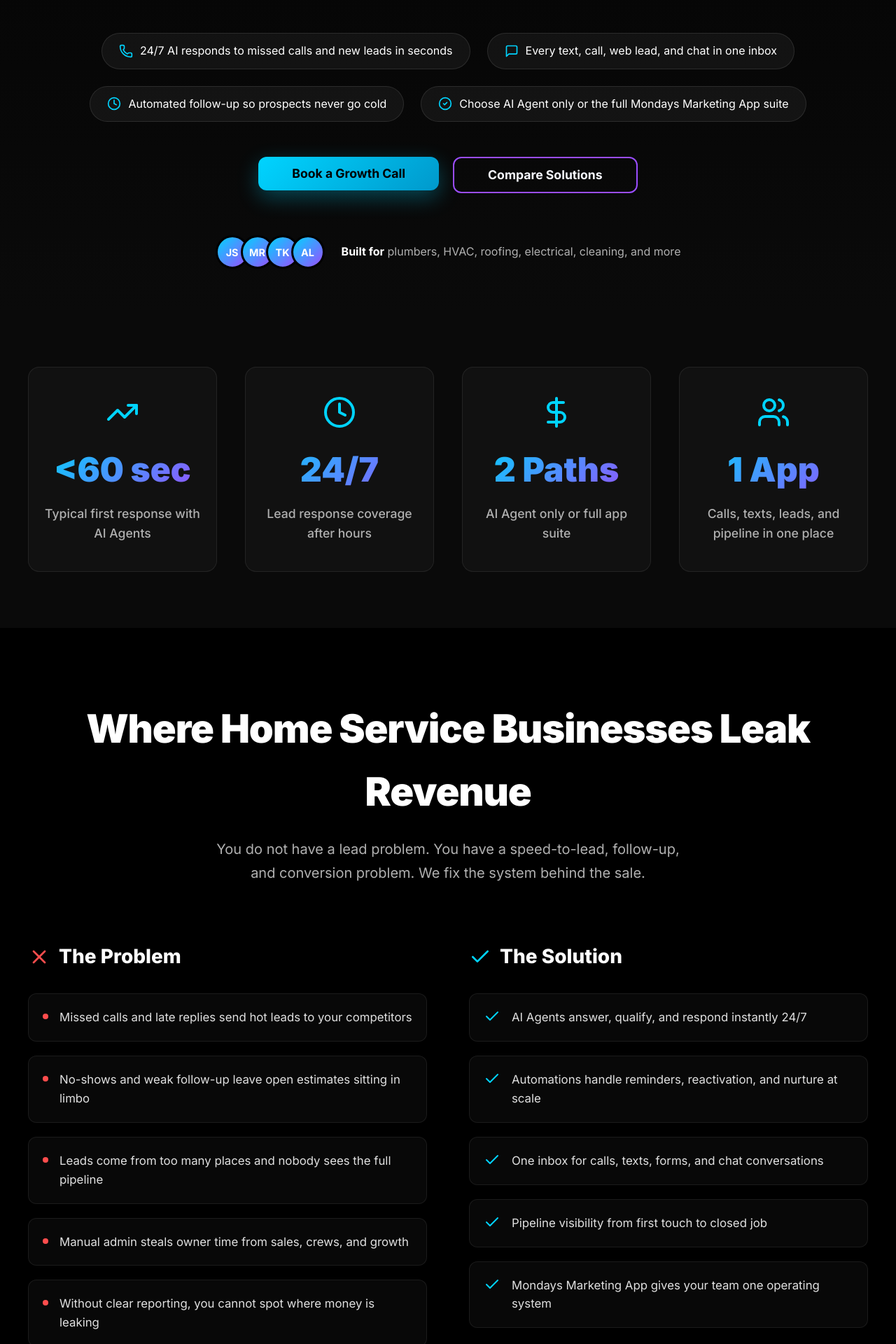
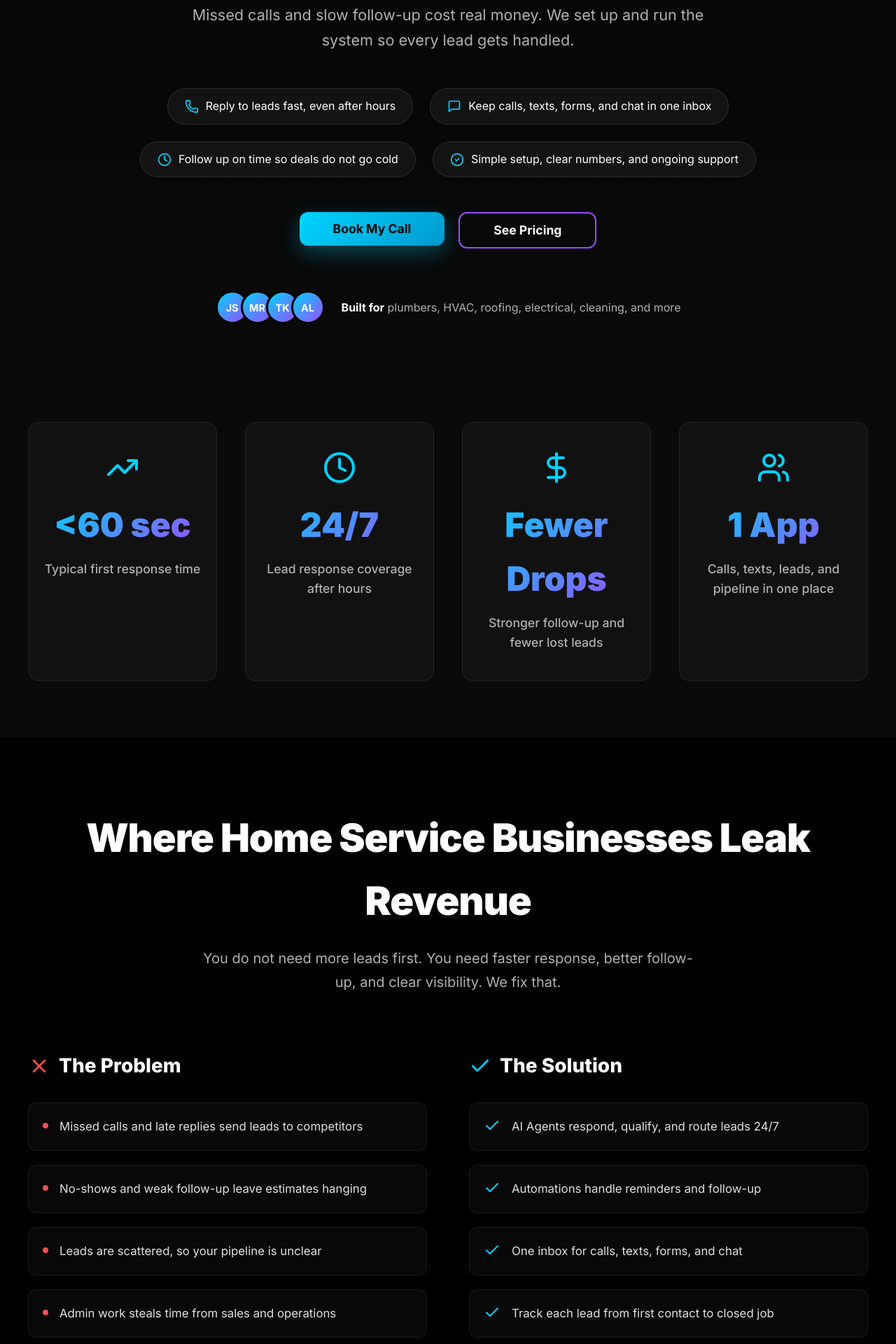
Before and after one commit to JeremyOHL/ai-employees-site, a React (Create React App) app: page / in a window 1280 px wide. Shown: the part 720-2640 px from the top of the page at 70% size. Built offline with nearby package versions, Linux system fonts and the light colour scheme.

Commit message:
tightened up wording and offers

```diff
--- a/src/components/CTA.jsx
+++ b/src/components/CTA.jsx
@@ -20,27 +20,27 @@ const CTA = () => {
               Ready to stop losing leads and booked jobs?
             </h2>
             <p className="cta-subtitle">
-              Book a strategy call and we will map where revenue is leaking, then recommend either AI Agent Essentials or the full Mondays Marketing App suite.
+              Book a strategy call. We will show you exactly where leads are slipping and what to fix first.
             </p>
 
             <div className="cta-benefits">
               <div className="cta-benefit">
                 <CheckCircle2 className="benefit-icon" />
-                <span>Recover missed calls and inquiries with 24/7 AI response</span>
+                <span>Recover missed calls and online inquiries</span>
               </div>
               <div className="cta-benefit">
                 <CheckCircle2 className="benefit-icon" />
-                <span>Improve follow-up, close rate, and customer communication</span>
+                <span>Improve follow-up and close rate</span>
               </div>
               <div className="cta-benefit">
                 <CheckCircle2 className="benefit-icon" />
-                <span>Choose AI Agent only or your full Mondays Marketing App suite</span>
+                <span>Get a clear rollout plan your team can run</span>
               </div>
             </div>
 
             <div className="cta-buttons">
               <Button size="lg" className="cta-primary-button" onClick={scrollToForm}>
-                Book Your Strategy Call
+                Get My Plan
                 <ArrowRight className="button-icon" />
               </Button>
               <Button
@@ -49,12 +49,12 @@ const CTA = () => {
                 className="cta-secondary-button"
                 onClick={scrollToPricing}
               >
-                View Pricing
+                See Plans
               </Button>
             </div>
 
             <p className="cta-guarantee">
-              Built for home service owners who want fewer dropped leads and more predictable revenue.
+              Built for owners who want steady lead flow and predictable revenue.
             </p>
           </div>
 
--- a/src/components/Features.jsx
+++ b/src/components/Features.jsx
@@ -6,32 +6,32 @@ const Features = () => {
     {
       icon: <LayoutDashboard />,
       title: 'AI Missed-Call Recovery',
-      description: 'When you miss a call, your AI Agent follows up instantly by text so leads do not move on.'
+      description: 'When you miss a call, AI texts back right away so the lead stays warm.'
     },
     {
       icon: <Wand2 />,
       title: 'AI Qualification & Booking',
-      description: 'AI Agents ask the right questions, pre-qualify prospects, and route serious opportunities to booking.'
+      description: 'AI asks key questions, pre-qualifies prospects, and sends real buyers to booking.'
     },
     {
       icon: <Megaphone />,
       title: 'Lead Reactivation Campaigns',
-      description: 'Turn old estimates and past leads into booked jobs with automated text and email reactivation.'
+      description: 'Re-engage old estimates with automated text and email follow-up.'
     },
     {
       icon: <Calendar />,
       title: 'Calendar + No-Show Prevention',
-      description: 'Self-booking with reminders and confirmations to reduce drop-off before the job.'
+      description: 'Use reminders and confirmations to cut no-shows.'
     },
     {
       icon: <BarChart3 />,
       title: 'Pipeline & Revenue Visibility',
-      description: 'Track every lead from first contact to close so you can see where deals stall and fix it fast.'
+      description: 'See where jobs stall and fix it quickly.'
     },
     {
       icon: <Headset />,
       title: 'All-In-One Mondays Marketing App',
-      description: 'Full business suite with CRM, communications, automations, marketing, and reporting in one place.'
+      description: 'CRM, communication, automation, and reporting in one app.'
     }
   ];
 
@@ -41,7 +41,7 @@ const Features = () => {
         <div className="section-header">
           <h2 className="section-title">Your Systems Do the Heavy Lifting</h2>
           <p className="section-subtitle">
-            Start with AI Agents or run your entire operation inside the Mondays Marketing App. Either way, every lead gets handled.
+            We help you fix lead response first, then scale with one system your team can actually use.
           </p>
         </div>
 
--- a/src/components/Hero.jsx
+++ b/src/components/Hero.jsx
@@ -1,6 +1,6 @@
 import React from 'react';
 import { Button } from './ui/button';
-import { Phone, MessageSquare, Mail, Clock, CheckCircle2 } from 'lucide-react';
+import { Phone, MessageSquare, Clock, CheckCircle2 } from 'lucide-react';
 import LogoLink from './LogoLink';
 
 const Hero = () => {
@@ -23,31 +23,31 @@ const Hero = () => {
         {/* Hero Content */}
         <div className="hero-content">
           <h1 className="hero-title">
-            Stop losing leads after hours.
-            <span className="highlight-text"> AI Agents and the Mondays Marketing App for home services.</span>
+            Turn missed leads into booked jobs.
+            <span className="highlight-text"> We help home service owners reply faster, follow up every time, and win more jobs.</span>
           </h1>
 
           <p className="hero-subtitle">
-            If missed calls, slow follow-up, and scattered tools are costing you jobs, we fix it. Choose AI Agent Essentials or run your whole growth engine in one app.
+            Missed calls and slow follow-up cost real money. We set up and run the system so every lead gets handled.
           </p>
 
           {/* Key Benefits */}
           <div className="hero-benefits">
             <div className="benefit-item">
               <Phone className="benefit-icon" />
-              <span>24/7 AI responds to missed calls and new leads in seconds</span>
+              <span>Reply to leads fast, even after hours</span>
             </div>
             <div className="benefit-item">
               <MessageSquare className="benefit-icon" />
-              <span>Every text, call, web lead, and chat in one inbox</span>
+              <span>Keep calls, texts, forms, and chat in one inbox</span>
             </div>
             <div className="benefit-item">
               <Clock className="benefit-icon" />
-              <span>Automated follow-up so prospects never go cold</span>
+              <span>Follow up on time so deals do not go cold</span>
             </div>
             <div className="benefit-item">
               <CheckCircle2 className="benefit-icon" />
-              <span>Choose AI Agent only or the full Mondays Marketing App suite</span>
+              <span>Simple setup, clear numbers, and ongoing support</span>
             </div>
           </div>
 
@@ -58,7 +58,7 @@ const Hero = () => {
               className="cta-primary"
               onClick={scrollToForm}
             >
-              Book a Growth Call
+              Book My Call
             </Button>
             <Button
               size="lg"
@@ -66,7 +66,7 @@ const Hero = () => {
               className="cta-secondary"
               onClick={scrollToPricing}
             >
-              Compare Solutions
+              See Pricing
             </Button>
           </div>
 
--- a/src/components/Problem.jsx
+++ b/src/components/Problem.jsx
@@ -3,19 +3,19 @@ import { X, Check } from 'lucide-react';
 
 const Problem = () => {
   const problems = [
-    'Missed calls and late replies send hot leads to your competitors',
-    'No-shows and weak follow-up leave open estimates sitting in limbo',
-    'Leads come from too many places and nobody sees the full pipeline',
-    'Manual admin steals owner time from sales, crews, and growth',
-    'Without clear reporting, you cannot spot where money is leaking'
+    'Missed calls and late replies send leads to competitors',
+    'No-shows and weak follow-up leave estimates hanging',
+    'Leads are scattered, so your pipeline is unclear',
+    'Admin work steals time from sales and operations',
+    'Without clear numbers, money leaks go unseen'
   ];
 
   const solutions = [
-    'AI Agents answer, qualify, and respond instantly 24/7',
-    'Automations handle reminders, reactivation, and nurture at scale',
-    'One inbox for calls, texts, forms, and chat conversations',
-    'Pipeline visibility from first touch to closed job',
-    'Mondays Marketing App gives your team one operating system'
+    'AI Agents respond, qualify, and route leads 24/7',
+    'Automations handle reminders and follow-up',
+    'One inbox for calls, texts, forms, and chat',
+    'Track each lead from first contact to closed job',
+    'Run your team from one clear system'
   ];
 
   return (
@@ -24,7 +24,7 @@ const Problem = () => {
         <div className="section-header">
           <h2 className="section-title">Where Home Service Businesses Leak Revenue</h2>
           <p className="section-subtitle">
-            You do not have a lead problem. You have a speed-to-lead, follow-up, and conversion problem. We fix the system behind the sale.
+            You do not need more leads first. You need faster response, better follow-up, and clear visibility. We fix that.
           </p>
         </div>
 
@@ -64,8 +64,8 @@ const Problem = () => {
               ))}
             </div>
             <div className="solution-stat">
-              <span className="stat-number">2 Offers</span>
-              <span className="stat-text">AI Agent Essentials or full Mondays Marketing App suite</span>
+              <span className="stat-number">Done-For-You</span>
+              <span className="stat-text">Setup, execution, and support from one team</span>
             </div>
           </div>
         </div>
--- a/src/components/Stats.jsx
+++ b/src/components/Stats.jsx
@@ -6,7 +6,7 @@ const Stats = () => {
     {
       icon: <TrendingUp className="stat-icon" />,
       value: '<60 sec',
-      label: 'Typical first response with AI Agents'
+      label: 'Typical first response time'
     },
     {
       icon: <Clock className="stat-icon" />,
@@ -15,8 +15,8 @@ const Stats = () => {
     },
     {
       icon: <DollarSign className="stat-icon" />,
-      value: '2 Paths',
-      label: 'AI Agent only or full app suite'
+      value: 'Fewer Drops',
+      label: 'Stronger follow-up and fewer lost leads'
     },
     {
       icon: <Users className="stat-icon" />,
--- a/src/components/Testimonials.jsx
+++ b/src/components/Testimonials.jsx
@@ -7,7 +7,7 @@ const Testimonials = () => {
       name: 'Mike Richardson',
       company: 'Richardson Plumbing',
       role: 'Owner',
-      text: 'Mondays rebuilt our entire system and turned it into a real operating platform. We finally have one place to see leads, bookings, and revenue.',
+      text: 'Mondays cleaned up our process. Now we can see leads, bookings, and revenue in one place.',
       avatar: 'MR'
     },
     {
@@ -21,21 +21,21 @@ const Testimonials = () => {
       name: 'James Martinez',
       company: 'Elite Landscaping Co',
       role: 'CEO',
-      text: 'The nurture sequences and routing rules filter tire-kickers and get serious prospects on the calendar. Our sales team only sees qualified opportunities now.',
+      text: 'The follow-up and routing rules work. Our team spends time with qualified leads, not tire-kickers.',
       avatar: 'JM'
     },
     {
       name: 'Lisa Chen',
       company: 'Pro Electrical Solutions',
       role: 'Owner',
-      text: 'We keep our brand, but the Mondays team runs the tech. It feels like having an internal marketing ops department without the headcount.',
+      text: 'We keep our brand while the Mondays team runs the tech. It feels like an in-house team without extra payroll.',
       avatar: 'LC'
     },
     {
       name: 'Tom Anderson',
       company: 'Anderson Roofing',
       role: 'President',
-      text: 'The weekly reviews and dashboards give us real numbers: speed-to-lead, close rates, and ROI by channel. Decisions are faster now.',
+      text: 'Weekly reviews and dashboards show real numbers. We make faster decisions with more confidence.',
       avatar: 'TA'
     },
     {
@@ -53,7 +53,7 @@ const Testimonials = () => {
         <div className="section-header">
           <h2 className="section-title">Home Service Operators Growing with Mondays Marketing</h2>
           <p className="section-subtitle">
-            Real teams replacing dropped leads and patchwork tools with AI-powered follow-up and one operating system.
+            Real teams fixing dropped leads and replacing patchwork tools with one clear system.
           </p>
         </div>
 
```
Also changed, not shown: src/components/FAQ.jsx (+7 -7 lines), src/components/HowItWorks.jsx (+9 -9 lines), src/components/Pricing.jsx (+18 -18 lines).
